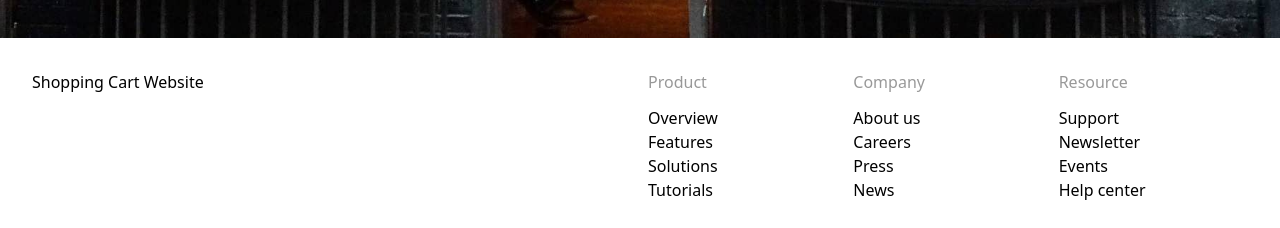
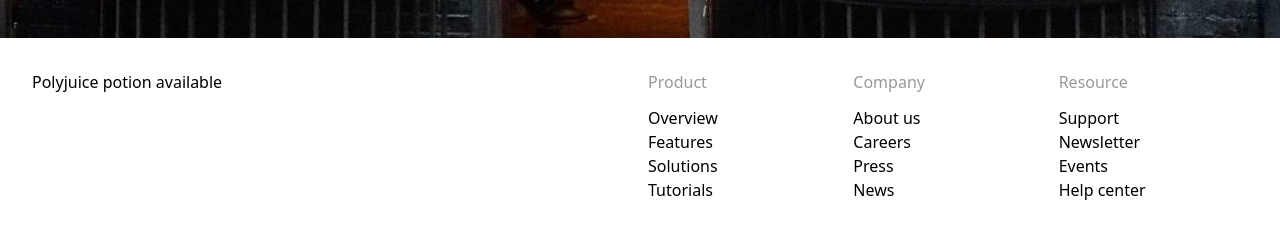
Before and after one commit to purplepeach29/shopping, a React (Vite) app: page / in a window 1280 px wide. Shown: the part 822-1050 px from the top of the page. Built offline with nearby package versions, Linux system fonts and the light colour scheme.

Commit message:
Edit content

```diff
--- a/src/Components/Footer.jsx
+++ b/src/Components/Footer.jsx
@@ -23,7 +23,7 @@ export  default function Footer() {
     <footer className="relative w-full pt-8 text-black ">
       <div className="mx-auto w-full max-w-7xl px-8 pb-4">
         <div className="grid grid-cols-1 justify-between gap-4 md:grid-cols-2">
-          <h5 className="mb-6">Shopping Cart Website</h5>
+          <h5 className="mb-6">Polyjuice potion available</h5>
           <div className="grid grid-cols-3 justify-between gap-4">
             {LINKS.map(({ title, items }) => (
               <ul key={title}>
```
